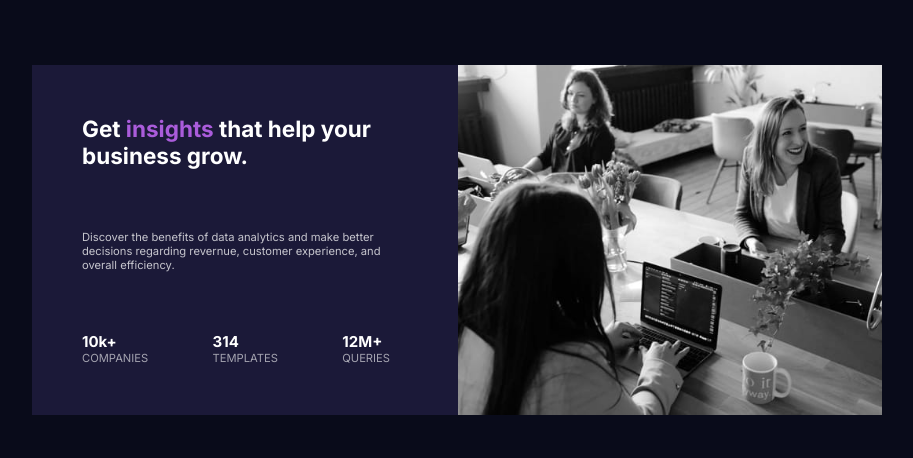
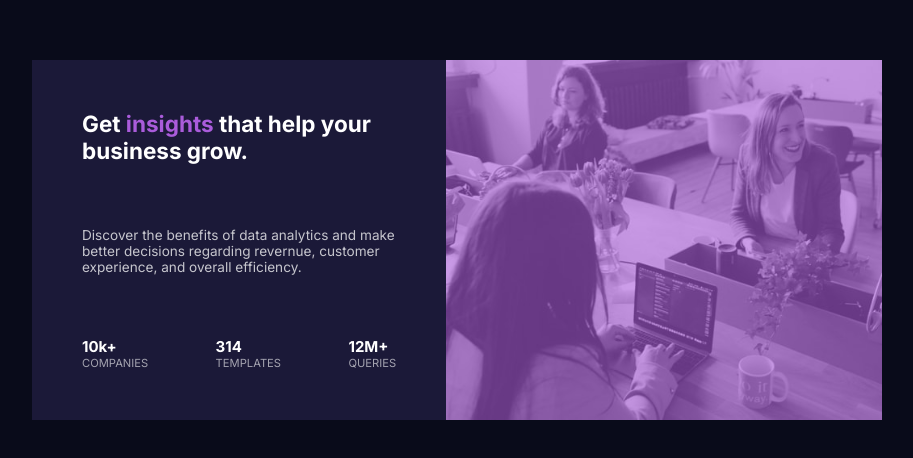
Before and after one commit to gmkumaran87/cardTemplate, a plain HTML site: page index.html in a window 1280 px wide. Shown: the part 160-618 px from the top of the page, without its empty margins (183-1096 px from the left). Drawn offline with Linux system fonts and the light colour scheme.

Commit message:
Supporting files added

```diff
--- a/style.css
+++ b/style.css
@@ -19,7 +19,7 @@ body {
 
 .container {
     width: 850px;
-    height: 350px;
+    height: 360px;
     background-color: hsl(244, 38%, 16%);
     padding: 0;
     display: flex;
@@ -30,7 +30,6 @@ body {
 
 .card {
     height: 100%;
-    width: 48%;
     padding: 50px;
     display: flex;
     flex-flow: column nowrap;
@@ -68,18 +67,26 @@ body {
     color: hsl(277, 64%, 61%)
 }
 
+.img-card {
+    position: relative;
+    height: 100%;
+    background-image: url('images/image-header-desktop.jpg');
+    background-size: cover;
+}
+
+.img-card::after {
+    content: '';
+    position: absolute;
+    background-color: hsl(277, 64%, 61%);
+    top: 0;
+    left: 0;
+    right: 0;
+    bottom: 0;
+    opacity: 0.6;
+}
+
 .card-img {
     height: 100%;
-    background-color: hsl(277, 64%, 61%);
-}
-
-.card-img::after {
-    content: 's';
-    top: 0;
-    left: 0;
-    bottom: 0;
-    background-color: hsl(277, 64%, 61%);
-    z-index: 1;
 }
 
 .card h2 {
@@ -88,5 +95,5 @@ body {
 
 .main-para {
     color: hsla(0, 0%, 100%, 0.75);
-    font-size: .7rem;
+    font-size: .85rem;
 }
```
Also changed, not shown: index.html (+1 -1 lines), design/desktop-design.jpg (added), design/desktop-preview.jpg (added), design/mobile-design.jpg (added), 3 other files.
